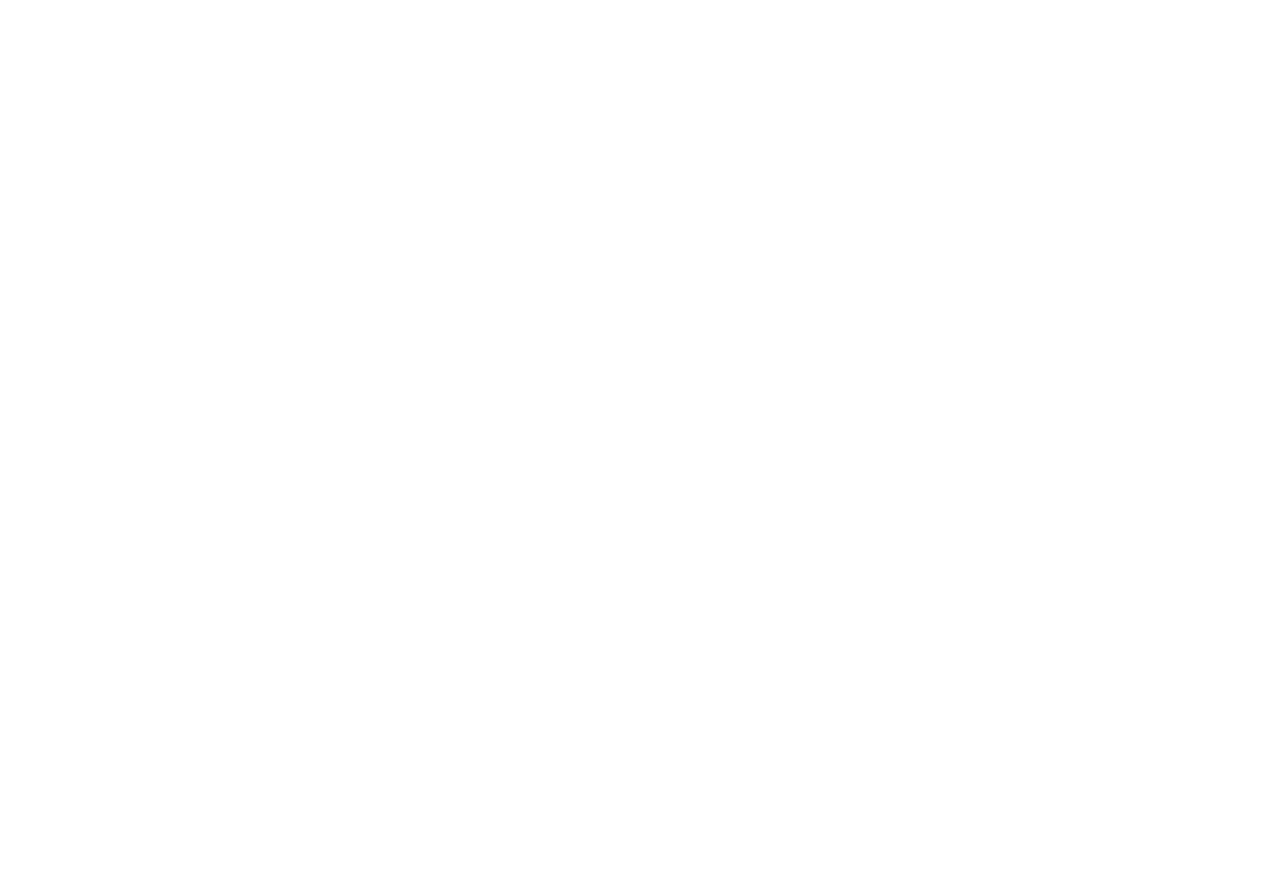
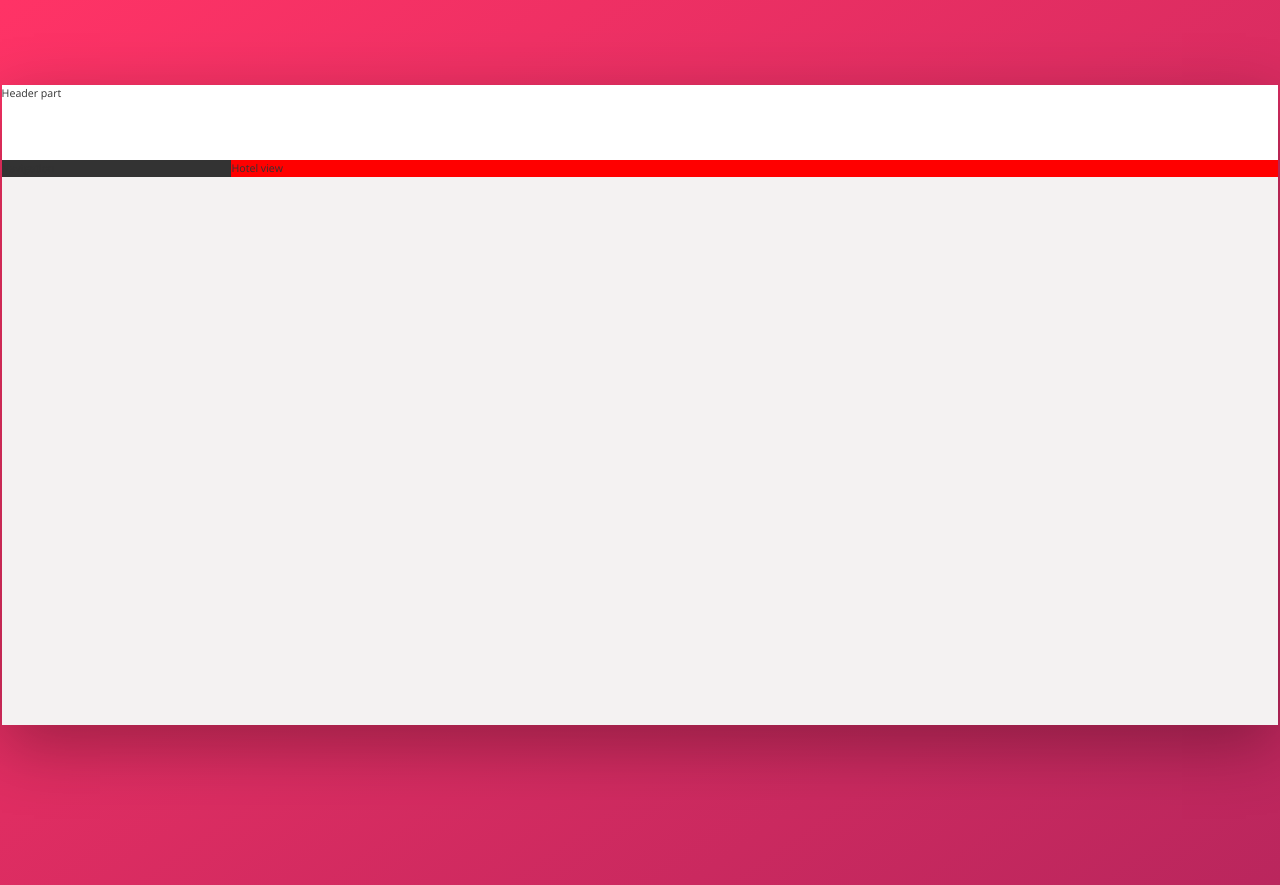
Before and after one commit to KamilWawrzynczuk/Trillo, a website: page index.html in a window 1280 px wide. Before the commit the page ends 800 px from the top, so only its background shows below. Drawn offline with nearby package versions, Linux system fonts and the light colour scheme.

Commit message:
Startinf working on header

```diff
--- a/index.html
+++ b/index.html
@@ -11,6 +11,18 @@
         <title>trillo &mdash; Your all-in-one booking app</title>
     </head>
     <body>
-
+        <div class="container">
+            <header class="header">
+                Header part
+            </header>
+            <div class="content">
+                <nav class="sidebar">
+                    Navigation
+                </nav>
+                <main class="hotel-view">
+                    Hotel view
+                </main>
+            </div>
+        </div>
     </body>
 </html>
--- /dev/null
+++ b/sass/_base.scss
@@ -0,0 +1,47 @@
+
+:root {
+    --color-primary: #eb2f64;
+    --color-primary-light: #FF3366;
+    --color-primary-dark: #BA265D;
+
+    --color-grey-light-1: #faf9f9;
+    --color-grey-light-2: #f4f2f2;
+    --color-grey-light-3: #f0eeee;
+    --color-grey-light-4: #ccc;
+
+    --color-grey-dark-1: #333;
+    --color-grey-dark-2: #777;
+    --color-grey-dark-3: #999;
+
+    --shadow-dark: 0 2rem 6rem rgba(0,0,0,.3);
+}
+
+* {
+    margin: 0;
+    padding: 0;
+}
+
+*,
+*::after,
+*::before {
+    box-sizing: inherit;
+}
+
+html {
+    box-sizing: border-box;
+    font-size: 66.5%; // 1rem=10px; 10px/16px=66.5%
+
+}
+
+body {
+    font-family: "Open Sans", sans-serif;
+    font-weight: 400;
+    line-height: 1.6;
+    color: var(--color-grey-dark-1);
+    background-image: linear-gradient(to right bottom, var(--color-primary-light), var(--color-primary-dark));
+    background-size: cover;
+    background-repeat: no-repeat;
+
+    min-height: 100vh;
+
+}
--- /dev/null
+++ b/sass/_layout.scss
@@ -0,0 +1,31 @@
+.container {
+    max-width: 120rem;
+    margin: 8rem auto;
+    background-color: var(--color-grey-light-2);
+    box-shadow: var(--shadow-dark);
+    min-height: 80vh;
+}
+
+.header {
+    height: 7rem;
+    background-color: #fff;
+    border-bottom: var(--color-grey-light-2);
+}
+
+.content {
+    display: flex;
+
+}
+
+.sidebar {
+    background-color: var(--color-grey-dark-1);
+
+    flex: 0 0 18%;
+}
+
+.hotel-view {
+    background-color: #fff;
+    background-color: red;
+
+    flex: 1;
+}
--- a/sass/main.scss
+++ b/sass/main.scss
@@ -1,17 +1,3 @@
-/*
-COLORS
-
-Primary: #eb2f64
-Primary light: #FF3366
-Primary dark: #BA265D
-
-Grey light 1: #faf9f9
-Grey light 2: #f4f2f2
-Grey light 3: #f0eeee
-Grey light 4: #ccc
-
-Grey dark 1: #333
-Grey dark 2: #777
-Grey dark 3: #999
-
-*/
+@import "base";
+@import "layout";
+@import "component";
```
Also changed, not shown: package.json (+4 -6 lines), css/style.css, sass/_component.scss (added), 1 other file.
